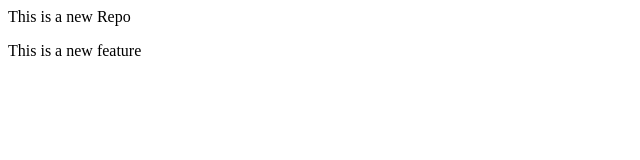
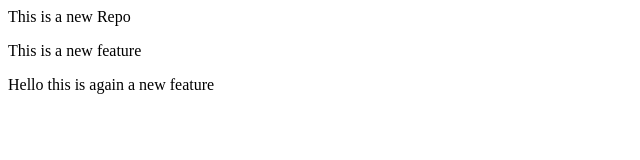
Before and after one commit to PGurwani/localrepo, a plain HTML site: page index.html in a window 1280 px wide. Shown: the whole page, without its empty margins (0-640 px from the left). Drawn offline with Linux system fonts and the light colour scheme.

Commit message:
Hello feature added

```diff
--- a/index.html
+++ b/index.html
@@ -1,2 +1,3 @@
 <p>This is a new Repo</p>
 <p>This is a new feature</p>
+<p>Hello this is again a new feature </p>
```
